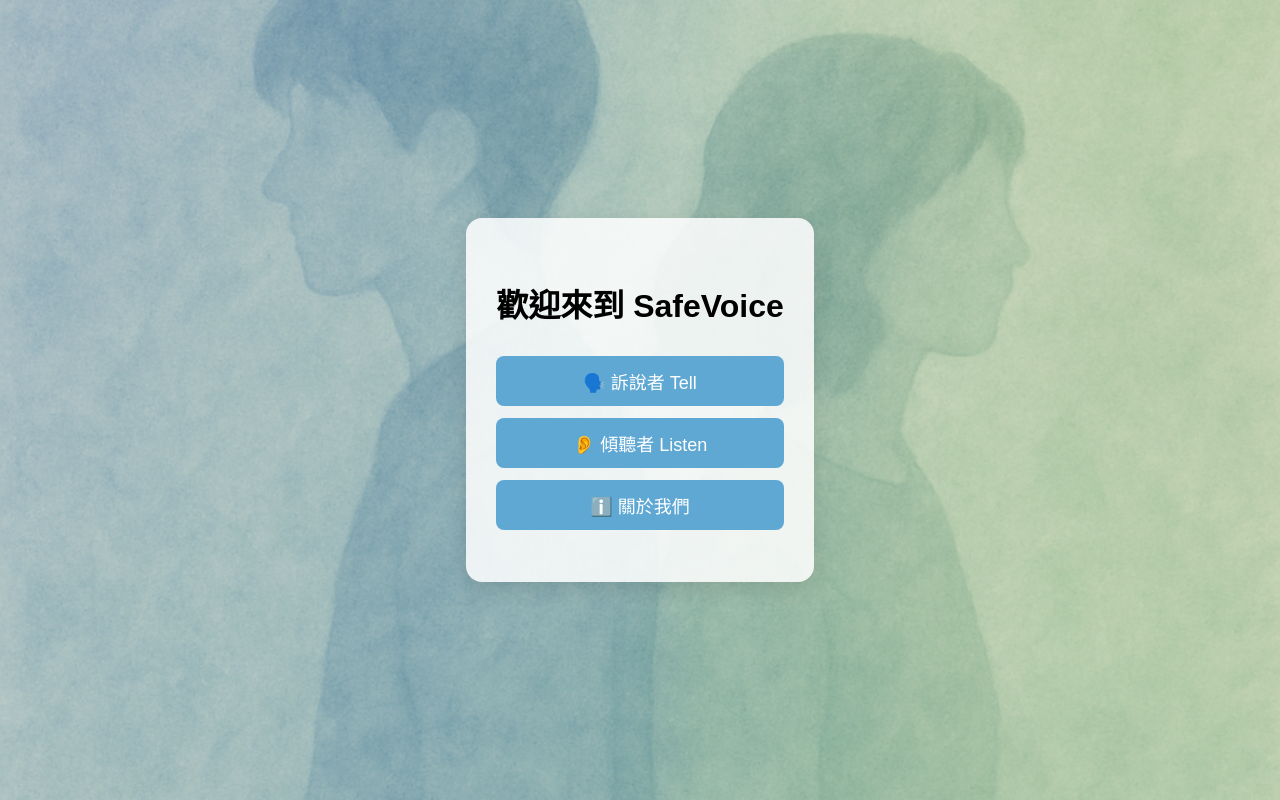
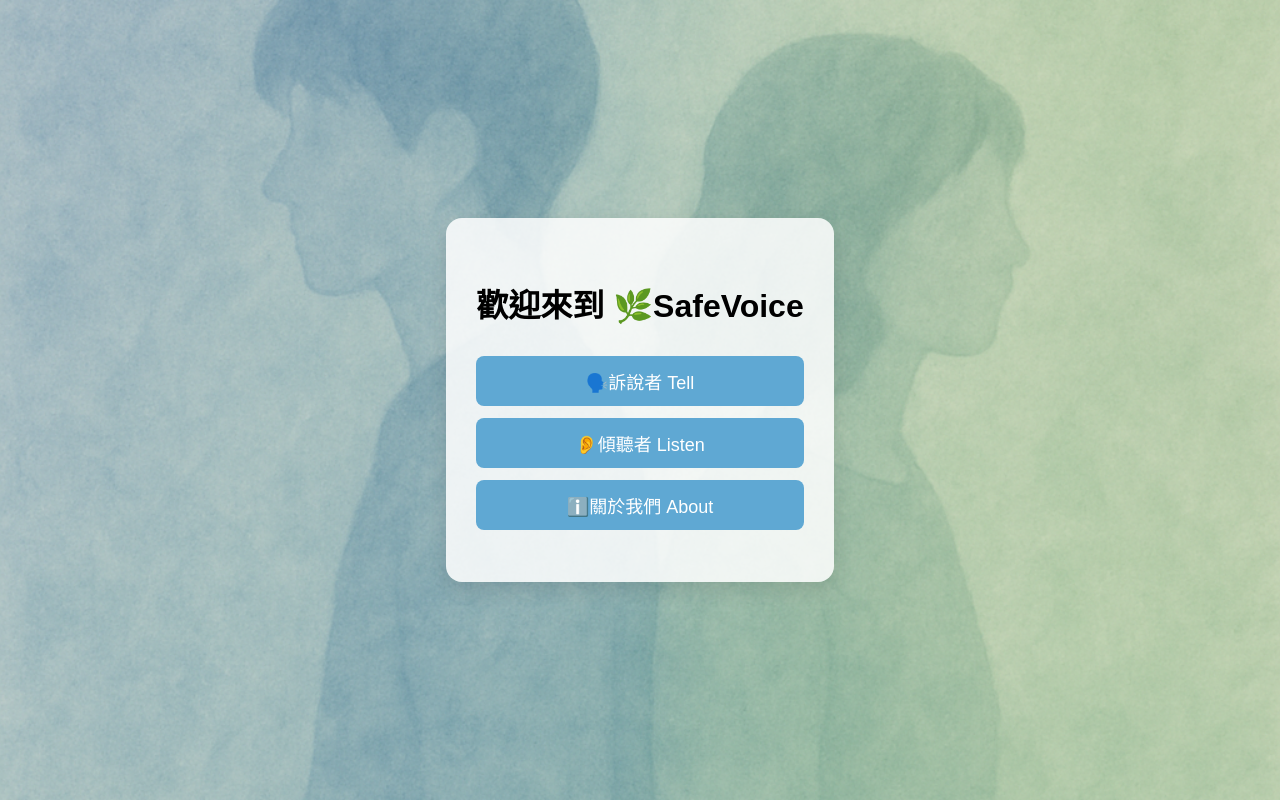
Before and after one commit to rqre660/safevoice, a plain HTML site: page index.html in a window 1280 px wide. Drawn offline with Linux system fonts and the light colour scheme.

Commit message:
Update index.html

```diff
--- a/index.html
+++ b/index.html
@@ -58,10 +58,10 @@
 <body>
   <div class="container">
     <div class="card">
-      <h1>歡迎來到 SafeVoice</h1>
-      <a class="nav-button" href="./tell/">🗣️ 訴說者 Tell</a>
-      <a class="nav-button" href="./listen/">👂 傾聽者 Listen</a>
-      <a class="nav-button" href="./about/">ℹ️ 關於我們</a>
+      <h1>歡迎來到 🌿SafeVoice</h1>
+      <a class="nav-button" href="./tell/">🗣️訴說者 Tell</a>
+      <a class="nav-button" href="./listen/">👂傾聽者 Listen</a>
+      <a class="nav-button" href="./about/">ℹ️關於我們 About</a>
     </div>
   </div>
 </body>
```
